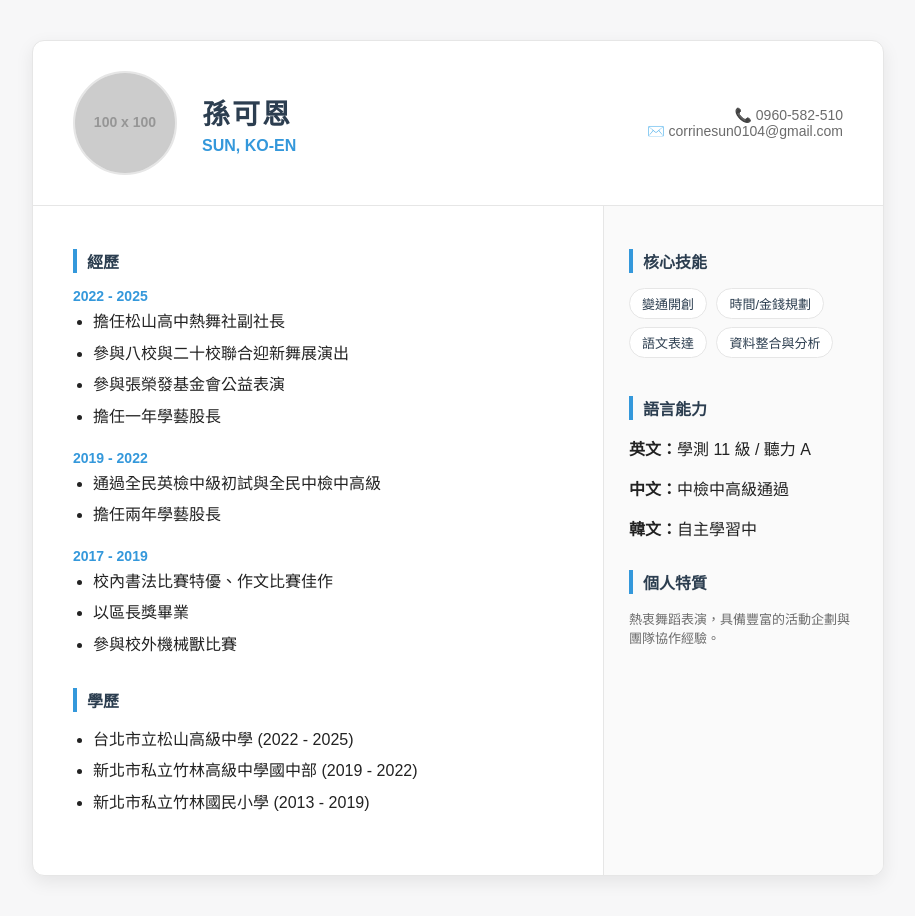
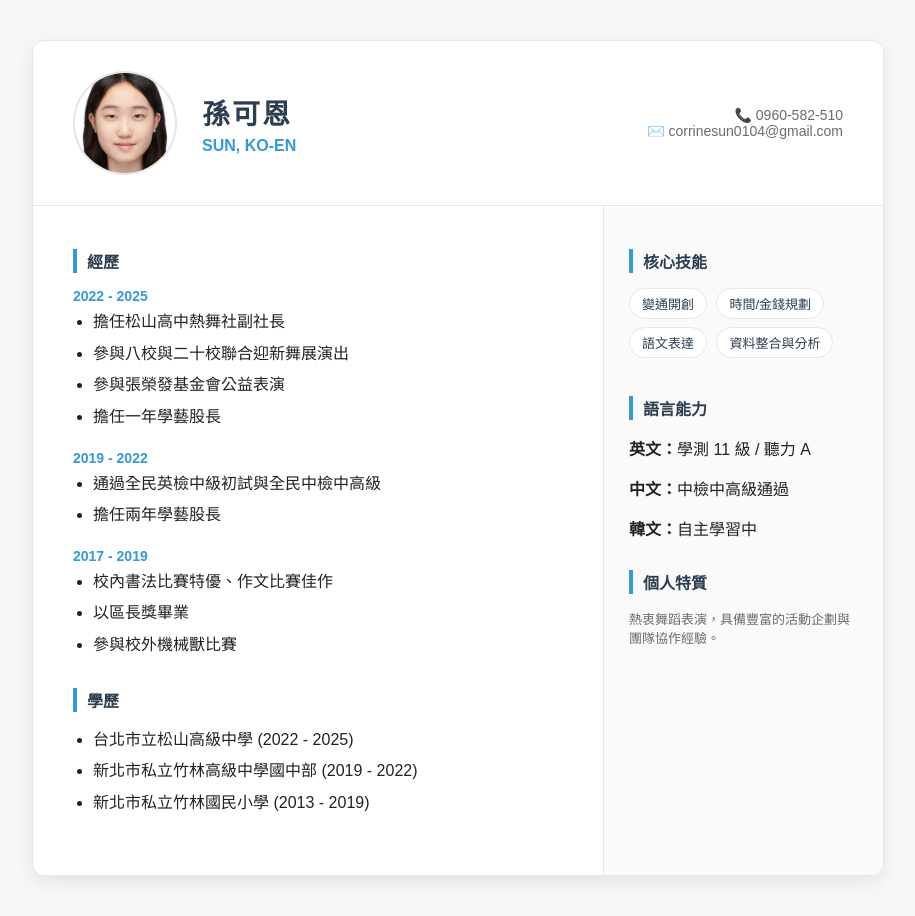
Before and after one commit to cnnni/resume, a plain HTML site: page index.html in a window 1280 px wide. Shown: the whole page, without its empty margins (182-1097 px from the left). Drawn offline with Linux system fonts and the light colour scheme; placeholder pictures from the web are drawn by us.

Commit message:
Update index.html

```diff
--- a/index.html
+++ b/index.html
@@ -77,7 +77,7 @@
 <body>
   <div class="container">
     <header>
-      <img src="profile.jpg" alt="孫可恩" class="avatar-img" onerror="this.src='https://via.placeholder.com/100?text=SUN'">
+      <img src="證件照.jpg" alt="孫可恩" class="avatar-img" onerror="this.src='https://via.placeholder.com/100?text=SUN'">
       <div class="header-info">
         <h1>孫可恩</h1>
         <p class="lead">SUN, KO-EN</p>
```
